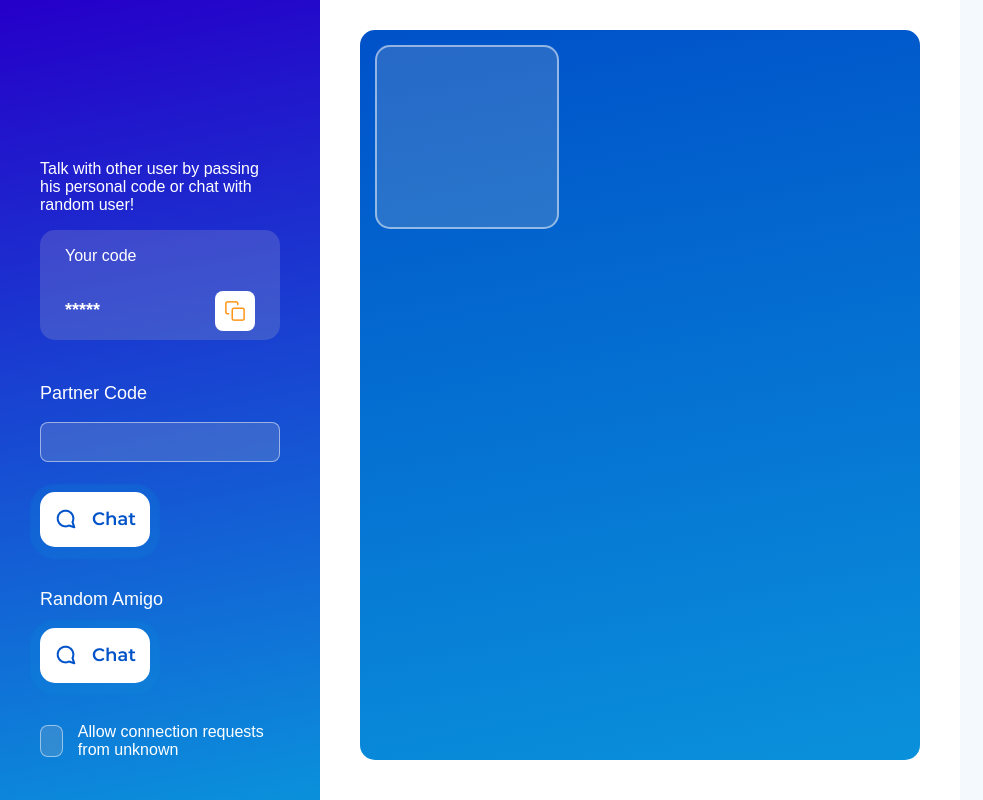
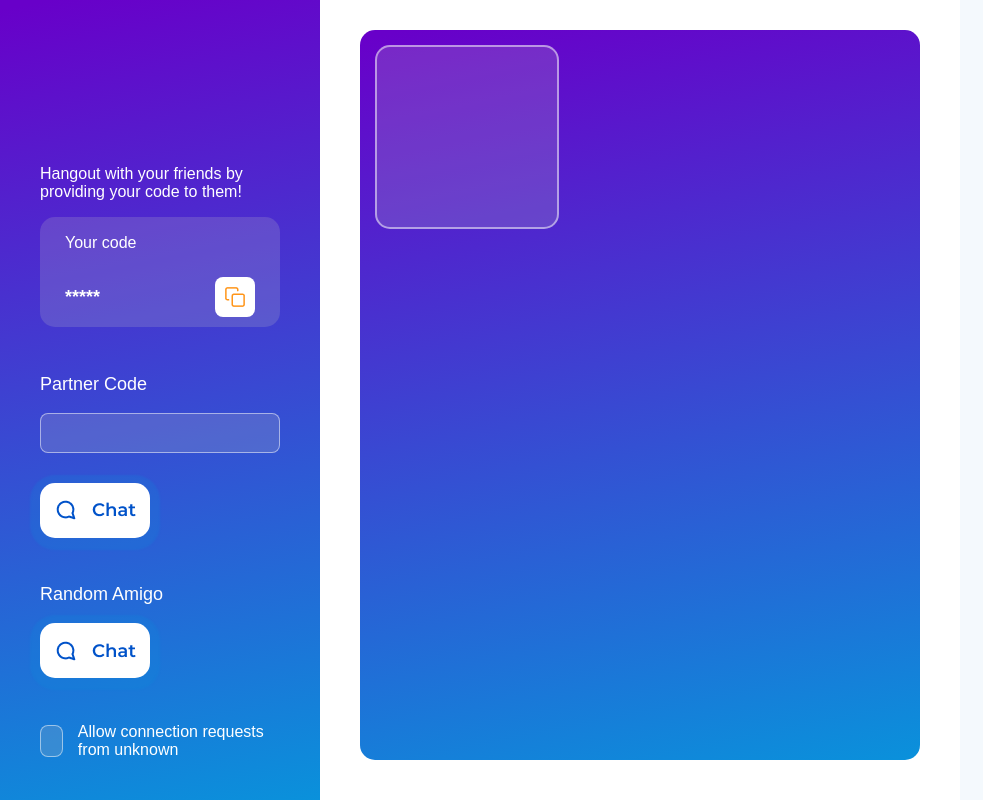
Before and after one commit to zuha-khalid-au3/Learn-webrtc, a website with bundled scripts: page public/index.html in a window 1280 px wide. Shown: the whole page, without its empty margins (0-983 px from the left). Built offline with nearby package versions, Linux system fonts and the light colour scheme; files whose address does not match are found by name.

Commit message:
Ui tweaks

```diff
--- a/public/css/style.css
+++ b/public/css/style.css
@@ -43,7 +43,7 @@ body {
 .dashboard_container {
   width: 25%;
   height: 100%;
-  background: linear-gradient(168.68deg, #2500c9 1.12%, #0a91db 100%);
+  background: linear-gradient(168.68deg, #6800c9 1.12%, #0a91db 100%);
   display: flex;
   flex-direction: column;
   justify-content: space-between;
@@ -262,7 +262,7 @@ body {
 }
 
 .message_right_paragraph {
-  background: linear-gradient(168.68deg, #5700c9 1.12%, #0a91db 100%);
+  background: linear-gradient(168.68deg, #8900c9 1.12%, #0a91db 100%);
   border: 1px solid #d5deeb;
   border-radius: 8px 8px 8px 0px;
   padding: 20px 13px;
@@ -292,7 +292,7 @@ body {
   height: calc(100% - 70px);
   margin: 30px 40px 40px 40px;
   border-radius: 15px;
-  background: linear-gradient(168.68deg, #0052c9 1.12%, #0a91db 100%);
+  background: linear-gradient(168.68deg, #6800c9 1.12%, #0a91db 100%);
 }
 
 .videos_placeholder {
@@ -399,7 +399,7 @@ body {
   width: 275px;
   height: 275px;
   border-radius: 275px;
-  background: linear-gradient(168.68deg, #0052c9 1.12%, #0a91db 100%);
+  background: linear-gradient(168.68deg, #6800c9 1.12%, #0a91db 100%);
   display: flex;
   justify-content: center;
   align-items: center;
--- a/public/index.html
+++ b/public/index.html
@@ -15,7 +15,7 @@
             <div>
                 <div class='description_container'>
                     <p class='description_container_paragraph'>
-                        Talk with other user by passing his personal code or chat with random user!
+                        Hangout with your friends by providing your code to them!
                     </p>
                 </div>
                 <div class='personal_code_container'>
```
